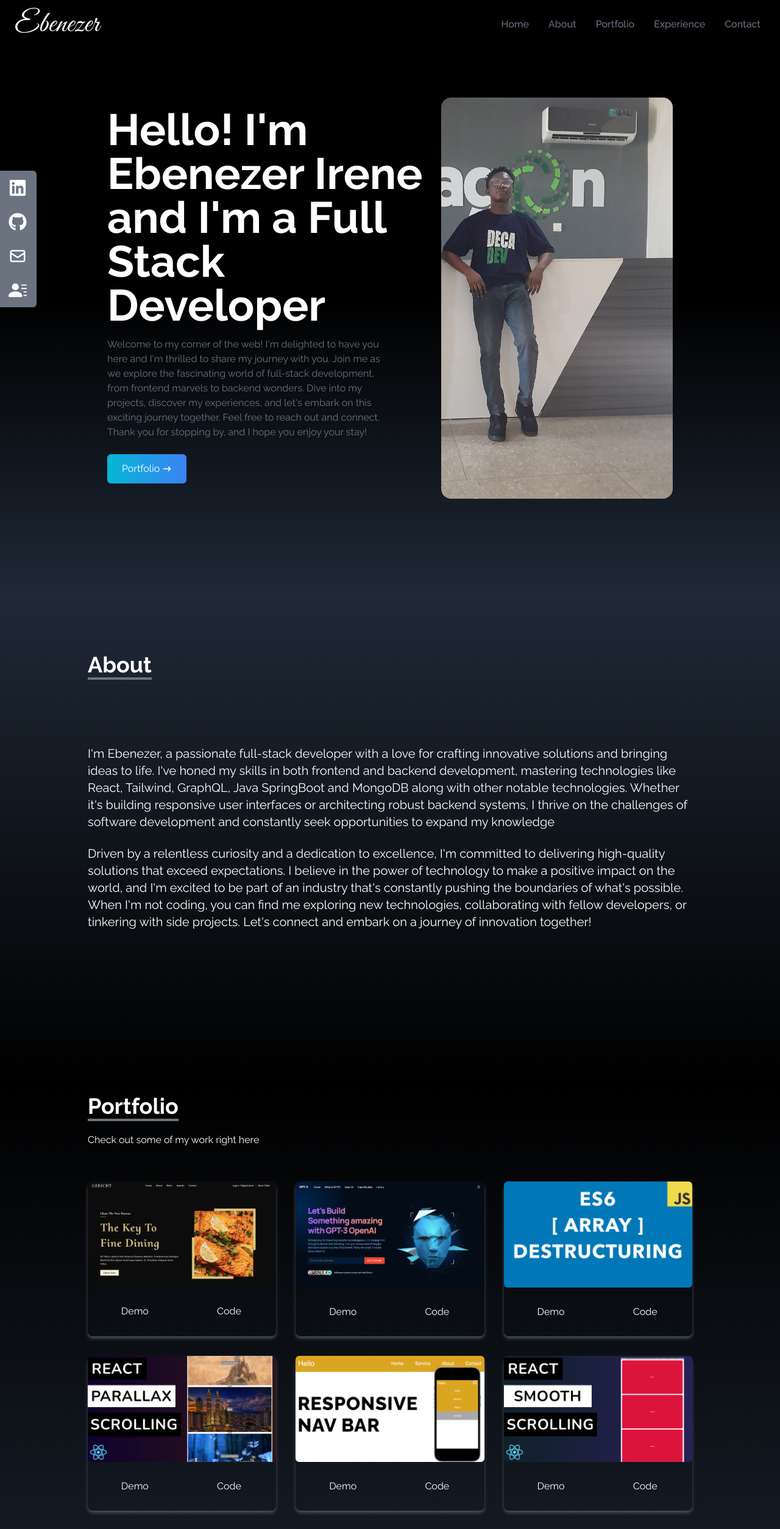
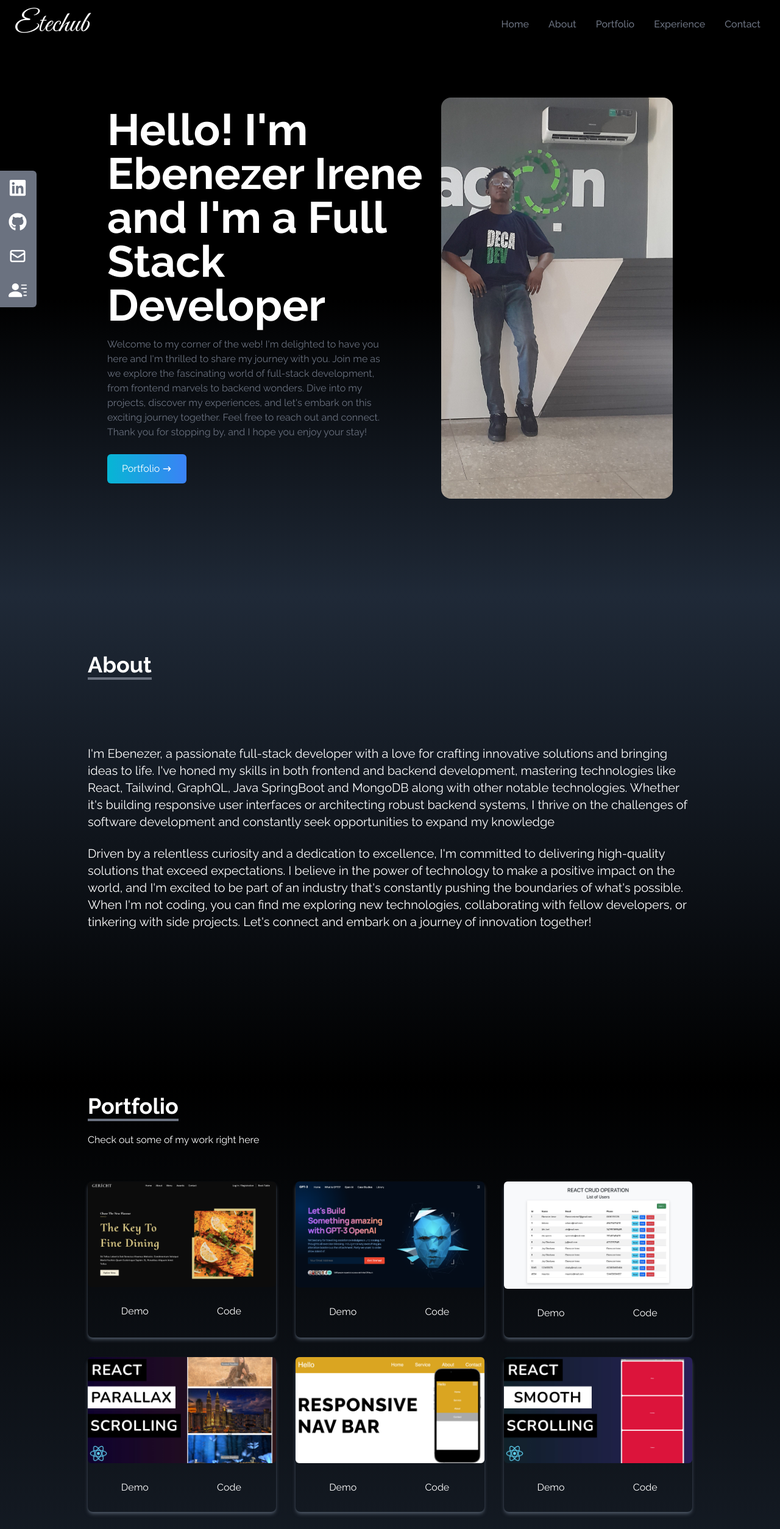
Before and after one commit to 1etecHub/my-portfolio, a React (Create React App) app: page / in a window 1280 px wide. Shown: the top 2508 px of the page at 61% size. Built offline with nearby package versions, Linux system fonts and the light colour scheme.

Commit message:
updated my portfolio

```diff
--- a/src/components/Navbar.jsx
+++ b/src/components/Navbar.jsx
@@ -30,7 +30,7 @@ export const Navbar = () => {
   return (
     <div className="flex justify-between items-center w-full h-20 px-4 bg-black text-white fixed">
       <div>
-        <h1 className="text-5xl font-signature ml-2">Ebenezer</h1>
+        <h1 className="text-5xl font-signature ml-2">Etechub</h1>
       </div>
 
       <ul className="hidden md:flex">
--- a/src/components/Portfolio.jsx
+++ b/src/components/Portfolio.jsx
@@ -1,5 +1,5 @@
 import React from "react";
-import arrayDestruct from "../assets/portfolio/arrayDestruct.jpg";
+import reactCrud from "../assets/portfolio/reactCrud.jpg";
 import installNode from "../assets/portfolio/installNode.jpg";
 import navbar from "../assets/portfolio/navbar.jpg";
 import reactParallax from "../assets/portfolio/reactParallax.jpg";
@@ -24,7 +24,9 @@ const Portfolio = () => {
     },
     {
       id: 3,
-      src: arrayDestruct,
+      src: reactCrud,
+      demo: "https://1etechub.github.io/react-crud",
+      code: "https://github.com/1etecHub/react-crud"
     },
     {
       id: 4,
@@ -33,6 +35,8 @@ const Portfolio = () => {
     {
       id: 5,
       src: navbar,
+      demo: "https://1etechub.github.io/responsive-navbar/",
+      code: "https://github.com/1etechub/responsive-navbar"
     },
     {
       id: 6,
```
Also changed, not shown: src/assets/portfolio/reactCrud.jpg (added).
